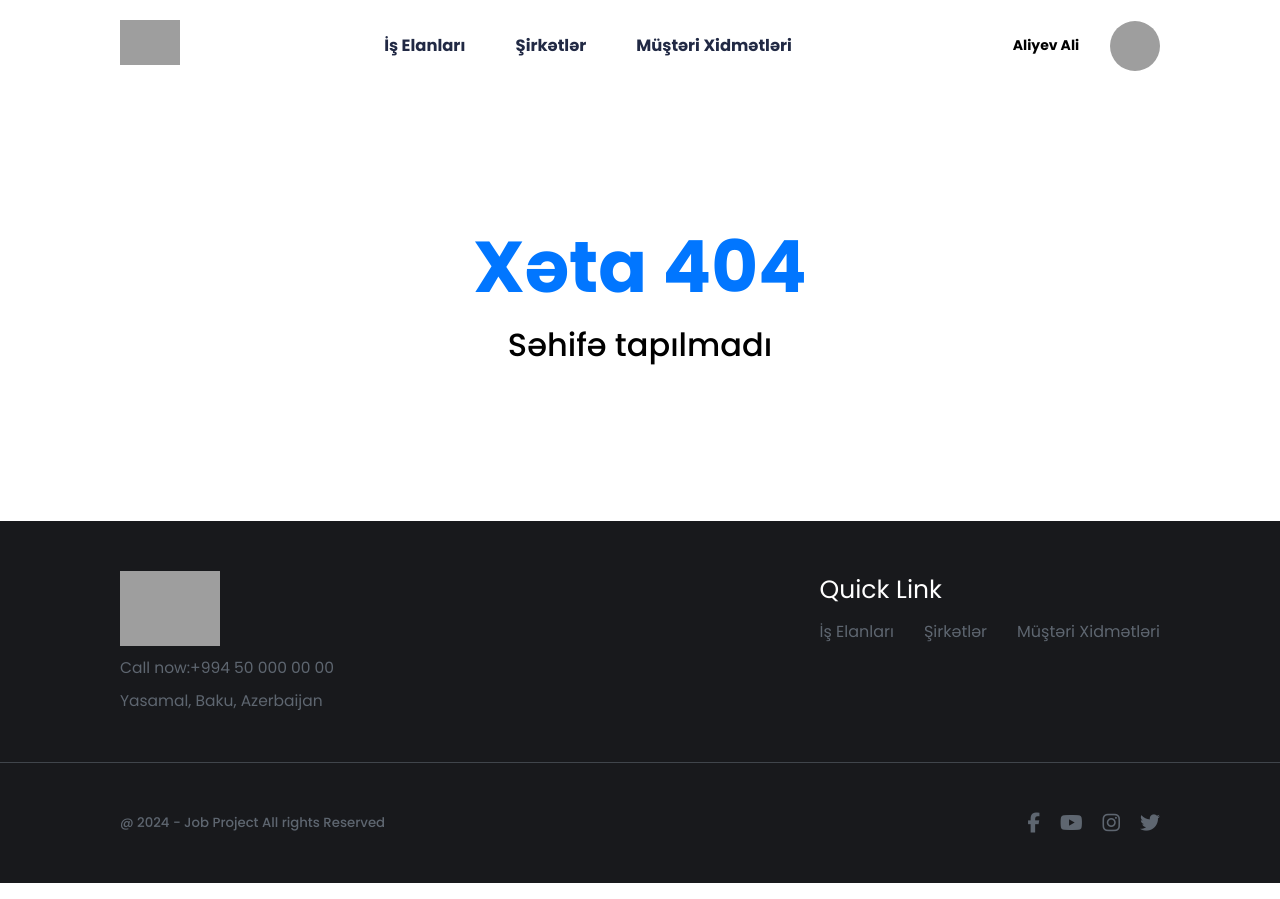
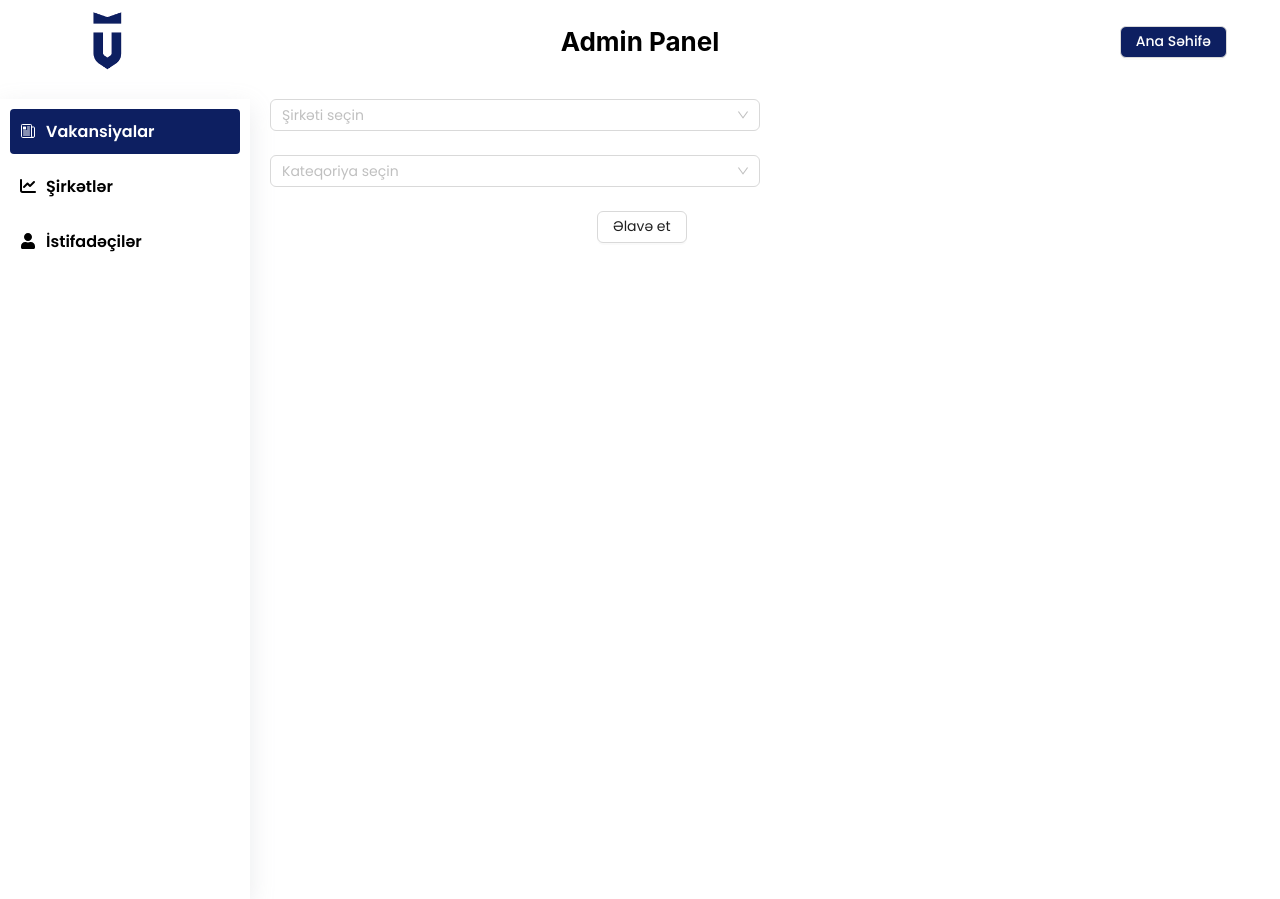
Before and after one commit to SamirrOrucov/JobApplicationProject, a React (Vite) app: page /admin/vacancy/add in a window 1280 px wide. Built offline with nearby package versions, Linux system fonts and the light colour scheme; grey boxes are pictures that could not be loaded.

Commit message:
vacancy add created

```diff
--- a/src/App.jsx
+++ b/src/App.jsx
@@ -5,6 +5,7 @@ import CompanyPage from "./pages/Admin/CompanyPage";
 import UsersPage from "./pages/Admin/UsersPage";
 import UserDetail from "./pages/Admin/UsersPage/UserDetail";
 import VacancyPage from "./pages/Admin/VacancyPage";
+import AddVacancy from "./pages/Admin/VacancyPage/AddVacancy";
 import Companies from "./pages/Companies/Companies";
 import CompaniesDetail from "./pages/Companies/CompaniesDetail/CompaniesDetail";
 import Home from "./pages/Home";
@@ -18,7 +19,7 @@ import Vacancy from "./pages/Vacancy";
 
 import UserInformationPage from "./pages/UserInformationPage/UserInformationPage";
 
- function App() {
+function App() {
   return (
     <>
       <BrowserRouter>
@@ -32,12 +33,12 @@ import UserInformationPage from "./pages/UserInformationPage/UserInformationPage
             <Route path="/user-information" element={<UserInformationPage />} />
             <Route path="/register" element={<SignInPage />} />
             <Route path="/login" element={<LoginPage />} />
-            <Route path="/vacancies" element={<Vacancy/>}/>
+            <Route path="/vacancies" element={<Vacancy />} />
             <Route path="/detail/:id" element={<VacancyDetail />} />
-
           </Route>
           <Route path="/admin" element={<AdminLayout />}>
             <Route path="/admin/vacancy" element={<VacancyPage />} />
+            <Route path="/admin/vacancy/add" element={<AddVacancy />} />
             <Route path="/admin/users" element={<UsersPage />} />
             <Route path="/admin/users/detail" element={<UserDetail />} />
             <Route path="/admin/companies" element={<CompanyPage />} />
--- /dev/null
+++ b/src/pages/Admin/VacancyPage/AddVacancy/index.jsx
@@ -0,0 +1,137 @@
+import React from "react";
+import "./style.scss";
+import { Button, Col, Form, Row, Select } from "antd";
+
+function index() {
+  const onFinish = (values) => {
+    console.log("Success:", values);
+  };
+  return (
+    <Form
+      name="basic"
+      labelCol={{
+        span: 8,
+      }}
+      wrapperCol={{
+        span: 16,
+      }}
+      style={{
+        maxWidth: 600,
+      }}
+      initialValues={{
+        remember: true,
+      }}
+      onFinish={onFinish}
+    >
+      {/* <Row className="addVacancy"> */}
+        {/* <Col className="addVacancy_container" span={24}> */}
+          {/* <Row> */}
+            {/* <Col span={12}> */}
+              <Form.Item
+                name="company"
+                rules={[
+                  {
+                    required: true,
+                    message: "Please input your username!",
+                  },
+                ]}
+              >
+                <Select
+                  showSearch
+                  className="addVacancy_container_company"
+                  style={{
+                    width: 490,
+                  }}
+                  placeholder="Şirkəti seçin"
+                  optionFilterProp="children"
+                  filterOption={(input, option) =>
+                    (option?.label ?? "").includes(input)
+                  }
+                  filterSort={(optionA, optionB) =>
+                    (optionA?.label ?? "")
+                      .toLowerCase()
+                      .localeCompare((optionB?.label ?? "").toLowerCase())
+                  }
+                  options={[
+                    {
+                      value: "1",
+                      label: "Kapital Bank",
+                    },
+                    {
+                      value: "2",
+                      label: "Abb",
+                    },
+                    {
+                      value: "3",
+                      label: "Sabah.hub",
+                    },
+                    {
+                      value: "4",
+                      label: "Norm sement",
+                    },
+                  ]}
+                />
+              </Form.Item>
+            {/* </Col> */}
+          {/* </Row> */}
+          {/* <Row className="marginTopClass"> */}
+            {/* <Col span={12}> */}
+            <Form.Item
+      name="category"
+      rules={[
+        {
+          required: true,
+          message: "Please select a category!", // Change the message here
+        },
+      ]}
+    >
+      <Select
+        showSearch
+        className="addVacancy_container_company"
+        style={{
+          width: 490,
+        }}
+        placeholder="Kateqoriya seçin"
+        optionFilterProp="children"
+        filterOption={(input, option) =>
+          (option?.label ?? "").includes(input)
+        }
+        filterSort={(optionA, optionB) =>
+          (optionA?.label ?? "")
+            .toLowerCase()
+            .localeCompare((optionB?.label ?? "").toLowerCase())
+        }
+        options={[
+          {
+            value: "1",
+            label: "Informasiya Texnologiyaları",
+          },
+          {
+            value: "2",
+            label: "Maaliyyə",
+          },
+          {
+            value: "3",
+            label: "Marketing",
+          },
+          {
+            value: "4",
+            label: "Mühasibat",
+          },
+        ]}
+      />
+    </Form.Item>
+            {/* </Col> */}
+          {/* </Row>/ */}
+        {/* </Col> */}
+      {/* </Row> */}
+      <Row className="buttonContainer">
+        <Col span={8}>
+          <Button htmlType="submit">Əlavə et</Button>
+        </Col>
+      </Row>
+    </Form>
+  );
+}
+
+export default index;
--- /dev/null
+++ b/src/pages/Admin/VacancyPage/AddVacancy/style.scss
@@ -0,0 +1,19 @@
+.addVacancy {
+//   border: 1px solid black;
+  width: 80vw;
+  margin-top: 50px;
+  &_conatiner {
+    width: 50%;
+    border: 1px solid red;
+
+  }
+  .marginTopClass{
+    margin-top: 15px;
+  }
+}
+.buttonContainer{
+  // text-align: right;
+  justify-content: right;
+  width: 100%;
+  margin-top: 15px;
+}
--- a/src/pages/Admin/VacancyPage/index.jsx
+++ b/src/pages/Admin/VacancyPage/index.jsx
@@ -245,7 +245,7 @@ function index() {
           <Col span={24}>
             <Row className="containerCompanies_button">
               <Col span={2}>
-                <Button>Vakansiya əlavə et</Button>
+                <Button><Link to={"add"}>Vakansiya əlavə et</Link></Button>
               </Col>
             </Row>
           </Col>
```
